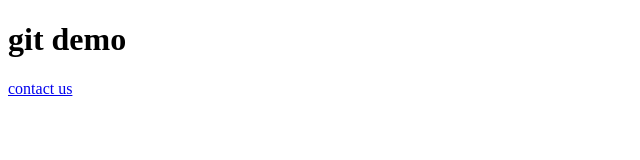
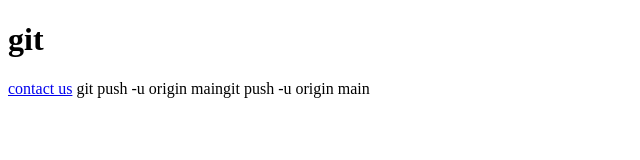
Before and after one commit to pranalee2004/gitdemo, a plain HTML site: page index.html in a window 1280 px wide. Shown: the whole page, without its empty margins (0-640 px from the left). Drawn offline with Linux system fonts and the light colour scheme.

Commit message:
modified

```diff
--- a/index.html
+++ b/index.html
@@ -6,7 +6,7 @@
     <title>Document</title>
 </head>
 <body>
-    <h1>git demo</h1>
+    <h1>git <demo .....</demo></h1>
     <a href="contactus.html">contact us</a>
-</body>
+</body>git push -u origin maingit push -u origin main
 </html>
```
